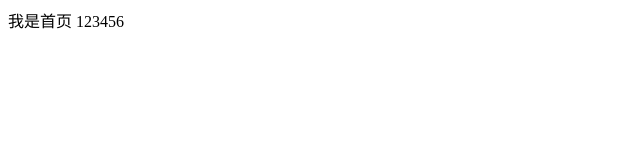
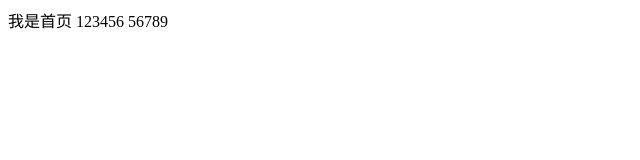
Before and after one commit to zhang1729516183/git, a plain HTML site: page index.html in a window 1280 px wide. Shown: the full height of the page, 0-640 px from the left. Drawn offline with Linux system fonts and the light colour scheme.

Commit message:
A飞一次提交

```diff
--- a/index.html
+++ b/index.html
@@ -9,8 +9,7 @@
 </head>
 
 <body>
-    我是首页 123456
-
+    <span>我是首页 123456 56789</span>
 </body>
 
 </html>
```
